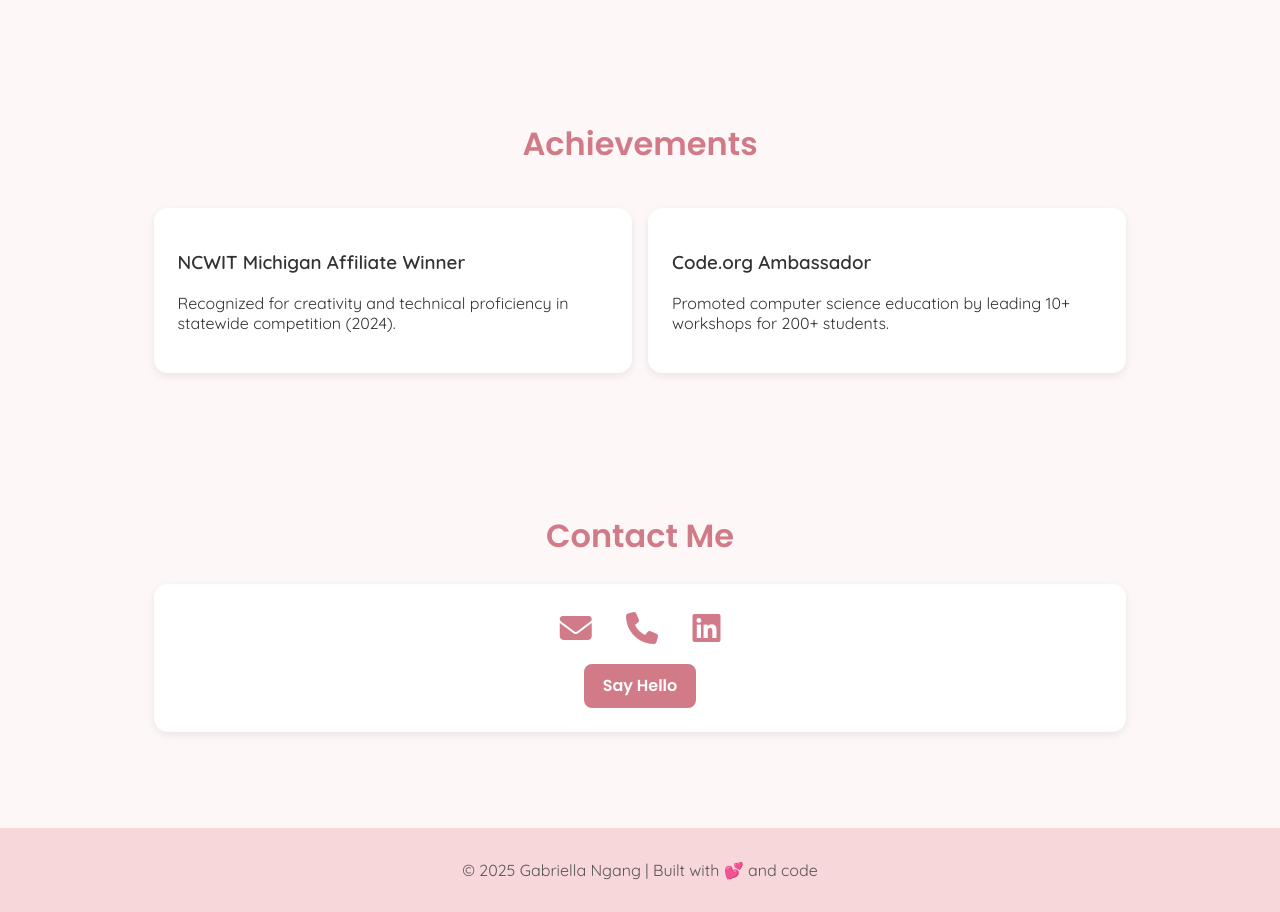
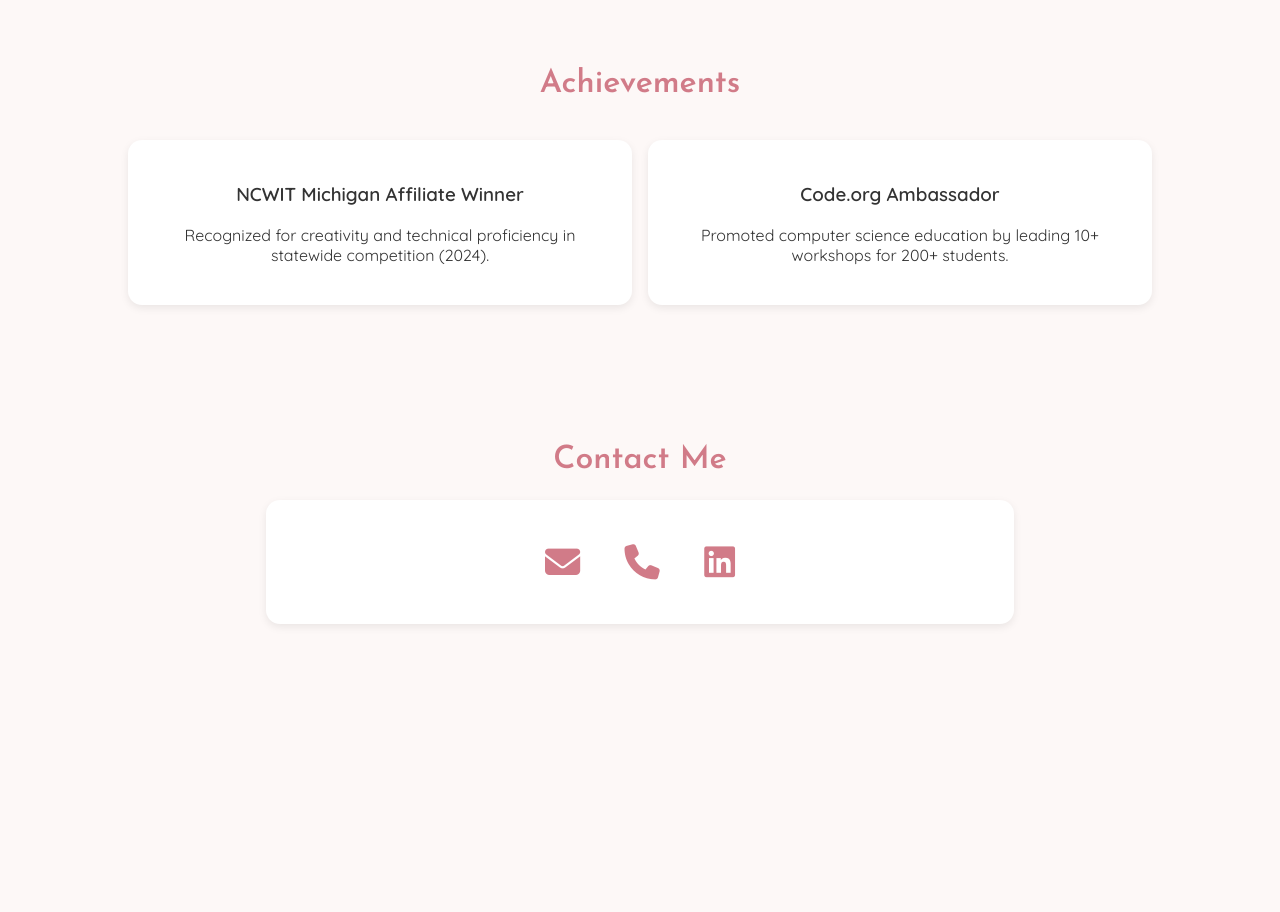
Before and after one commit to gngang/Portfolio-Website, a plain HTML site: page index.html in a window 1280 px wide. Shown: the part 1215-2127 px from the top of the page. After the commit the page ends 1903 px from the top, so only its background shows below. Drawn offline with Linux system fonts and the light colour scheme.

Commit message:
index.html

```diff
--- a/index.html
+++ b/index.html
@@ -6,10 +6,10 @@
   <title>Gabriella Ngang | Portfolio</title>
 
   <!-- Google Fonts -->
-  <link href="https://fonts.googleapis.com/css2?family=Poppins:wght@300;400;600&family=Quicksand:wght@400;600&display=swap" rel="stylesheet">
+  <link href="https://fonts.googleapis.com/css2?family=Josefin+Sans:wght@400;600&family=Quicksand:wght@400;600&family=Sacramento&display=swap" rel="stylesheet">
 
-  <!-- Icons (Font Awesome) -->
-  <script src="https://kit.fontawesome.com/2f4725b5e9.js" crossorigin="anonymous"></script>
+  <!-- Icons (Font Awesome via CDN) -->
+  <link rel="stylesheet" href="https://cdnjs.cloudflare.com/ajax/libs/font-awesome/6.5.0/css/all.min.css">
 
   <style>
     body {
@@ -18,28 +18,27 @@
       padding: 0;
       background-color: #fdf8f7; /* soft off-white */
       color: #333;
+      text-align: center; /* centers text by default */
     }
 
     header {
       background-color: #f8d7da; /* light pink */
-      padding: 1.5rem;
-      text-align: center;
+      padding: 2rem 1rem;
       border-bottom: 2px solid #f0c2c5;
     }
 
     header h1 {
       margin: 0;
-      font-size: 2.5rem;
+      font-size: 3rem;
       color: #d17b88;
-      font-family: 'Poppins', sans-serif;
-      font-weight: 600;
+      font-family: 'Sacramento', cursive; /* Chic handwritten look */
     }
 
     header p {
       margin: 0.5rem 0 0;
       font-size: 1.2rem;
       color: #555;
-      font-family: 'Quicksand', sans-serif;
+      font-family: 'Josefin Sans', sans-serif;
     }
 
     nav {
@@ -51,7 +50,7 @@
       text-decoration: none;
       color: #d17b88;
       font-weight: 600;
-      font-family: 'Poppins', sans-serif;
+      font-family: 'Josefin Sans', sans-serif;
       transition: color 0.3s;
     }
 
@@ -60,22 +59,22 @@
     }
 
     section {
-      padding: 3rem 12%;
+      padding: 3rem 10%;
     }
 
     section h2 {
-      text-align: center;
       color: #d17b88;
       margin-bottom: 1.5rem;
       font-size: 2rem;
-      font-family: 'Poppins', sans-serif;
+      font-family: 'Josefin Sans', sans-serif;
     }
 
     .card {
       background-color: #fff;
       border-radius: 14px;
       padding: 1.5rem;
-      margin: 1rem 0;
+      margin: 1rem auto;
+      max-width: 700px;
       box-shadow: 0 3px 8px rgba(0,0,0,0.08);
       font-family: 'Quicksand', sans-serif;
     }
@@ -84,10 +83,10 @@
       display: grid;
       grid-template-columns: repeat(auto-fit, minmax(220px, 1fr));
       gap: 1rem;
+      justify-items: center;
     }
 
     footer {
-      text-align: center;
       background-color: #f8d7da;
       padding: 1rem;
       margin-top: 2rem;
@@ -103,7 +102,7 @@
       padding: 0.6rem 1.2rem;
       border-radius: 8px;
       text-decoration: none;
-      font-family: 'Poppins', sans-serif;
+      font-family: 'Josefin Sans', sans-serif;
       font-weight: 600;
       transition: background 0.3s;
     }
@@ -113,10 +112,14 @@
     }
 
     /* Contact section icons */
+    .contact-icons {
+      margin: 1rem 0;
+    }
+
     .contact-icons a {
-      margin: 0 15px;
+      margin: 0 20px;
       color: #d17b88;
-      font-size: 2rem;
+      font-size: 2.2rem;
       transition: color 0.3s;
     }
 
@@ -188,18 +191,10 @@
 
   <section id="contact">
     <h2>Contact Me</h2>
-    <div class="card" style="text-align: center;">
+    <div class="card">
       <div class="contact-icons">
         <a href="mailto:gabbyngang@gmail.com"><i class="fas fa-envelope"></i></a>
         <a href="tel:+12489100422"><i class="fas fa-phone"></i></a>
         <a href="http://www.linkedin.com/in/gabriella-ngang-0286201aa" target="_blank"><i class="fab fa-linkedin"></i></a>
       </div>
-      <a href="mailto:gabbyngang@gmail.com" class="button">Say Hello</a>
-    </div>
-  </section>
-
-  <footer>
-    <p>© 2025 Gabriella Ngang | Built with 💕 and code</p>
-  </footer>
-</body>
-</html>
+      <a href=
```
